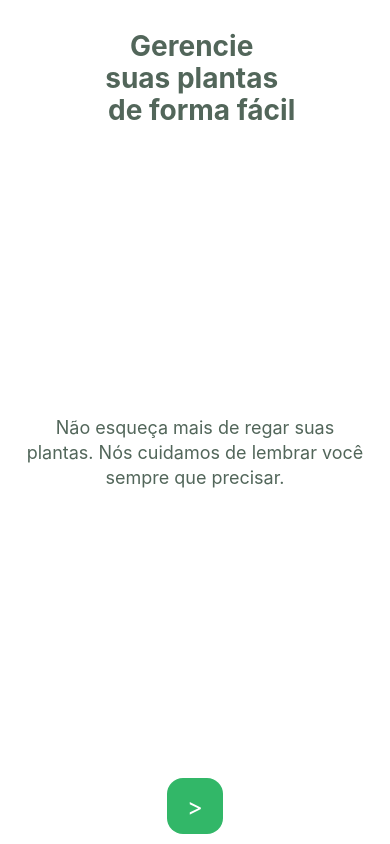
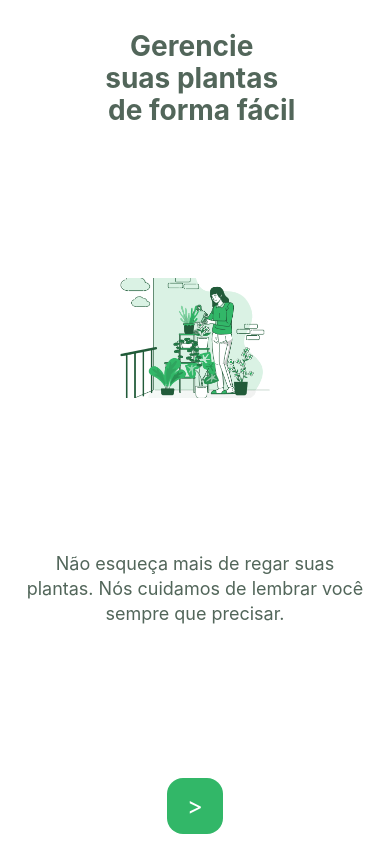
Before and after one commit to wstagf/NLW5-ReactNative, a React Native app: screen / in a window 390 px wide. Built offline with nearby package versions, Linux system fonts and the light colour scheme.

Commit message:
Colocando o default como true na imagem do welcome

```diff
--- a/src/pages/welcome.tsx
+++ b/src/pages/welcome.tsx
@@ -7,7 +7,7 @@ import colors from '../styles/colors';
 
 export function Welcome() {
 
-    const [visible, setVisible] = useState(false);
+    const [visible, setVisible] = useState(true);
 
     function handleVisibitityTrue() {
         setVisible(true);
```
